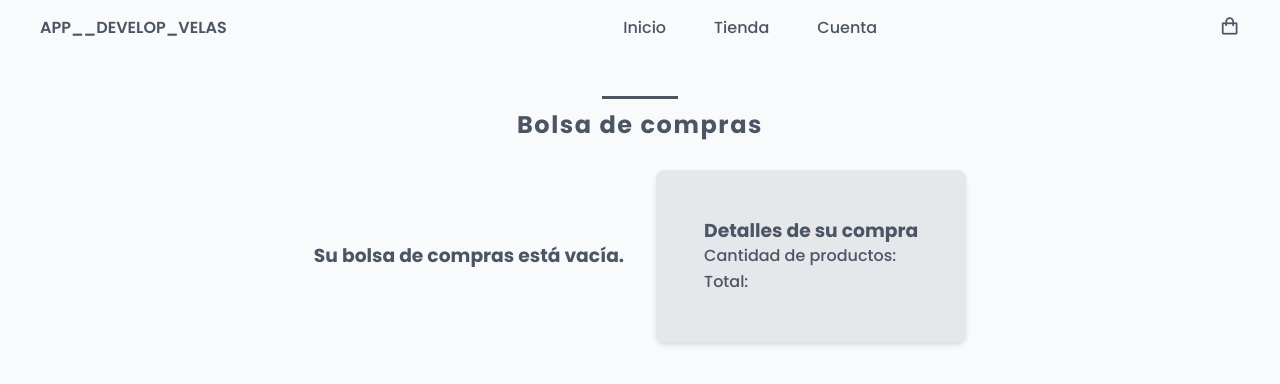
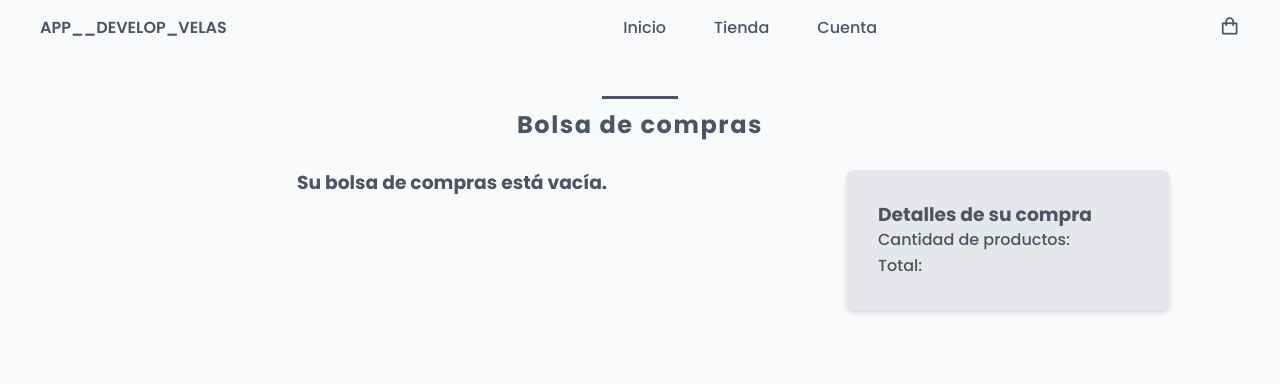
Before and after one commit to samvalvi/tienda, a React (Create React App) app: page /shopbag in a window 1280 px wide. Shown: the top 384 px of the page. Built offline with nearby package versions, Linux system fonts and the light colour scheme.

Commit message:
bugs cart fixed

```diff
--- a/src/front/js/components/bag.js
+++ b/src/front/js/components/bag.js
@@ -1,35 +1,40 @@
-import React, {useState, useEffect, Fragment} from 'react'
+import React from 'react'
 
 import { useDispatch, useSelector } from 'react-redux'
-import { deleteItemAction } from '../redux/bagDucks'
+import { removeItemAction } from '../redux/bagDucks'
 
 export function Bag() {
-    const [isEmpty, setIsEmpty] = useState(true)
 
+    const dispatch = useDispatch()
     const bagState = useSelector( state  => state.bag.cart )
 
-    useEffect(() => {
-        if(bagState.length > 0) {
-            setIsEmpty(false)
-        }
-    }, [bagState])
+    const deleteItem = (id) => {
+        dispatch(removeItemAction(id))
+    }
 
     return (
-        <Fragment>
-        { (!isEmpty) ?
+        <div className="bag__container">
+        { (bagState.length === 0) ?
+
+                <h3 className="empty__bag-text">Su bolsa de compras está vacía.</h3>
+            :
                 bagState.map( (item, index) => (
                     <div className="bag__product" key={index}>
                         <div className="bag__product-img">
-                            <img src={item.img} alt="" className="product__img"/>
+                            <img src={item.img} alt="" className="bag__item-img"/>
                         </div>
                         <div className="bag__product-details">
-
+                            <p className="bag__product-text"><b>Nombre:</b> {item.nombre}</p>
+                            <p className="bag__product-text"><b>Esencia:</b> {item.esencia}</p>
+                            <p className="bag__product-text"><b>Descripción:</b> {item.descripcion}</p>
+                            <p className="bag__product-text"><b>Precio:</b> ₡{item.precio}</p>
+                        </div>
+                        <div className="bag__product-delete">
+                            <i className='bx bx-x close__icon' onClick={()=> deleteItem(item.id)}></i>
                         </div>
                     </div>
                 ))
-            :
-            <h3 className="loading__text">Su bolsa de compras está vacía.</h3>
         }
-        </Fragment>
+        </div>
     )
 }
--- a/src/front/js/components/featured.js
+++ b/src/front/js/components/featured.js
@@ -21,7 +21,7 @@ export const Featured = () => {
 
 
             <div className="featured__container bd-grid">
-            { (productos) ?
+            { (productos.length > 0) ?
                     productos.map((producto, index) => (
                         <div className="product" key={index}>
                             <div className="product__featured">Nuevo</div>
@@ -33,7 +33,6 @@ export const Featured = () => {
                     ))
 
                 :
-
                 <h3 className="loading__text">Loading...</h3>
 
             }
--- a/src/front/js/components/order.js
+++ b/src/front/js/components/order.js
@@ -2,7 +2,7 @@ import React from 'react'
 
 export function Order() {
     return (
-        <div className="order__details-container">
+        <div className="order__container">
             <div className="order__details">
                 <div className="order__title">
                     <h3>Detalles de su compra</h3>
--- a/src/front/js/redux/bagDucks.js
+++ b/src/front/js/redux/bagDucks.js
@@ -5,21 +5,25 @@ const initialData = {
 
 //Types
 const ADD_ITEM = 'ADD_ITEM'
-const DELETE_ITEM = 'DELETE_ITEM'
+const CART_ACTIVE = 'CART_ACTIVE'
+const REMOVE_ONE = 'REMOVE_ONE'
 const ERROR = 'ERROR'
-const CLEAN_BAG = 'CLEAN_BAG'
 
 //Reducer
 export default function cartReducer (state = initialData, action) {
     switch (action.type) {
         case 'ADD_ITEM':
-           return{...state, cart: action.payload}
-        case 'DELETE_ITEM':
-            return{...state, cart: action.payload}
-        case 'CLEAN_BAG':
-            return{...state}
+            let item = state.cart.find(item => item.id === action.payload.id)
+            if(!item) {
+                return {...state, cart: [...state.cart, action.payload]}
+            }
+            break;
+        case 'REMOVE_ONE':
+            return {...state, cart: state.cart.filter(item => item.id !== action.payload)}
+        case 'CART_ACTIVE':
+            return {...state}
         case 'ERROR':
-            return{...state}
+            return {...state}
         default:
             return state
     }
@@ -41,6 +45,7 @@ export const addItemAction = (product_id) => async(dispatch, getState) => {
     })
     .then(response => response.json())
     .then(data =>
+
         dispatch({
             type: ADD_ITEM,
             payload: data.producto
@@ -51,10 +56,13 @@ export const addItemAction = (product_id) => async(dispatch, getState) => {
     })
 }
 
-export const deleteItemAction = () => (dispatch, getState) => {
-
+export const removeItemAction = (product_id) => async(dispatch, getState) => {
+    try{
+        dispatch({
+            type: REMOVE_ONE,
+            payload: product_id
+        })
+    }catch(error) {
+        dispatch({type: ERROR})
+    }
 }
-
-export const cleanBagAction = () => (dispatch, getState) => {
-
-}
--- a/src/front/js/views/candle-store.js
+++ b/src/front/js/views/candle-store.js
@@ -16,9 +16,13 @@ export const CandleStore = () => {
     }, [dispatch])
 
     const products = useSelector(state => state.shopProducts.shopProducts);
+    const shopBag = useSelector(state => state.bag.cart)
 
     const addItem = (id) => {
-        addItemDispatch(addItemAction(id));
+        const item = shopBag.find(item => item.id === id)
+        if(!item){
+            addItemDispatch(addItemAction(id))
+        }
     }
 
     return (
@@ -28,7 +32,7 @@ export const CandleStore = () => {
 
                 <div className="featured__container bd-grid">
 
-                {(products) ?
+                {(products.length > 0) ?
                     products.map((product, index) => (
 
                         <div className="product" key={index}>
--- a/src/front/styles/index.css
+++ b/src/front/styles/index.css
@@ -938,18 +938,47 @@ img{
   display: flex;
   flex-direction: row;
   justify-content: center;
+  column-gap: 1rem;
+}
+
+.bag__container{
+  display: flex;
+  flex-direction: column;
+  align-items: center;
+  width: 60%;
+  row-gap: .7rem;
 }
 
 .bag__product{
   display: flex;
   flex-direction: row;
-  position: relative;
-  column-gap: 2rem;
-  padding: 3rem;
+  justify-content: center;
+  width: 95%;
+  column-gap: 1rem;
+  padding: 2rem;
   background-color: var(--dark-lighten);
   border-radius: .5rem;
   transition: .3s;
   box-shadow: rgba(0, 0, 0, 0.1) 0px 4px 6px -1px, rgba(0, 0, 0, 0.06) 0px 2px 4px -1px;
+}
+
+.bag__product-img{
+  display: flex;
+  flex-direction: column;
+  justify-content: center;
+  align-items: stretch;
+}
+
+.bag__item-img{
+  object-fit: contain;
+
+}
+
+.order__container{
+  display: flex;
+  flex-direction: column;
+  align-items: center;
+  width: 30%;
 }
 
 .order__details{
@@ -957,7 +986,8 @@ img{
   display: flex;
   flex-direction: column;
   align-items: left;
-  padding: 3rem;
+  width: 90%;
+  padding: 2rem;
   background-color: var(--dark-lighten);
   border-radius: .5rem;
   transition: .3s;
```
Also changed, not shown: src/front/js/redux/orderDucks.js (added).
